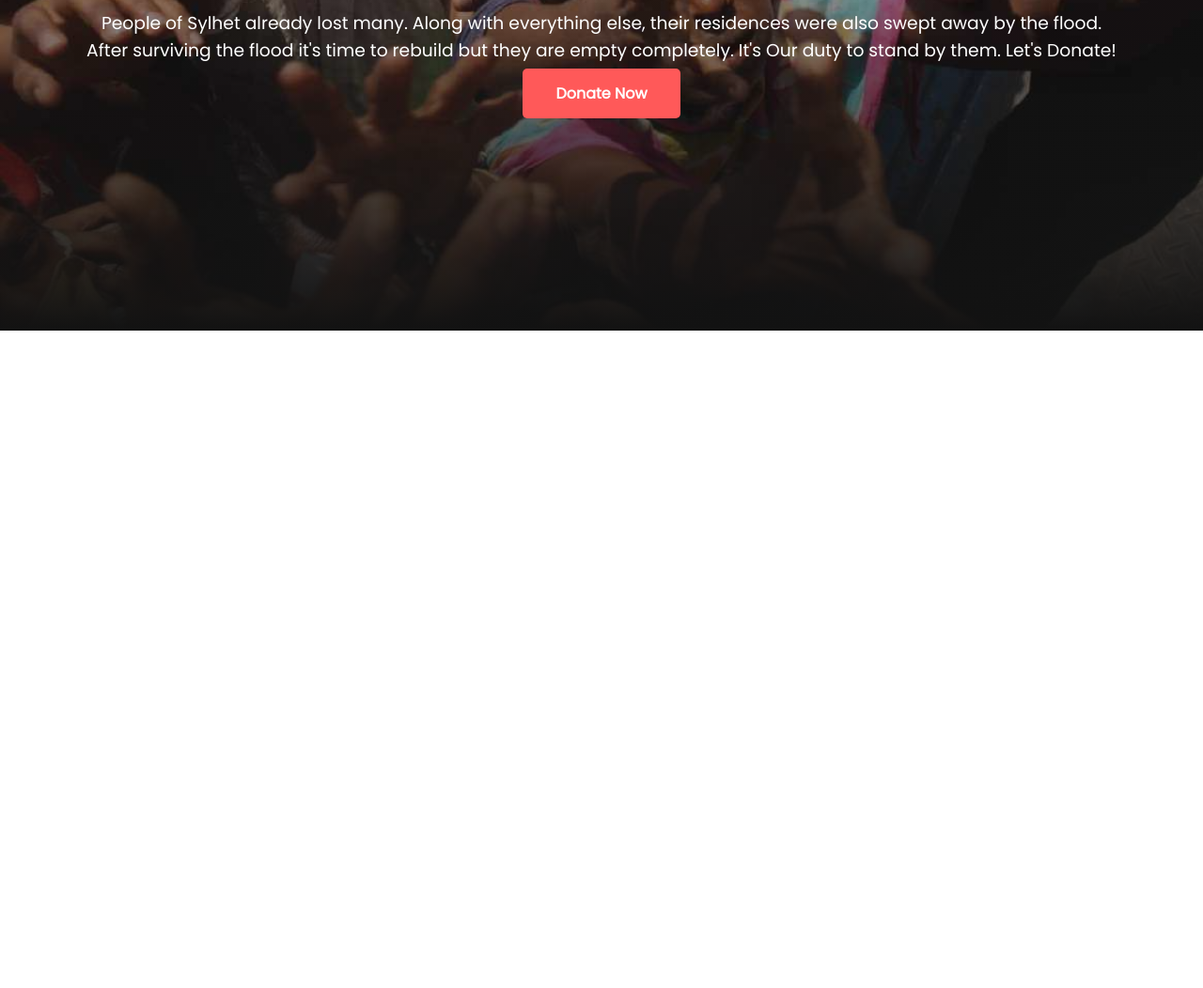
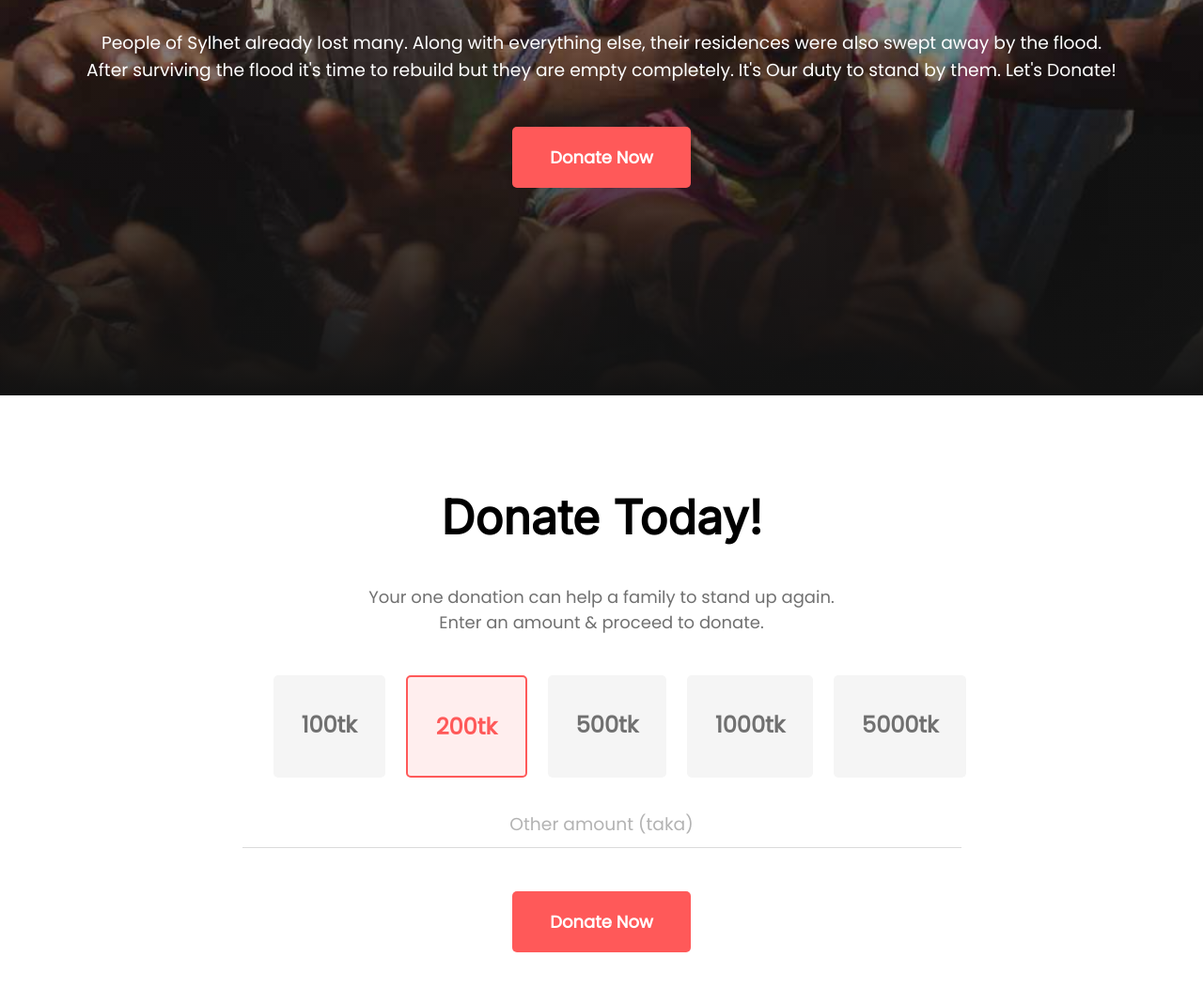
Before and after one commit to asifur3958/flood-relief-donation, a plain HTML site: page index.html in a window 1280 px wide. Shown: the part 340-1392 px from the top of the page at 94% size. Before the commit the page ends 800 px from the top, so only its background shows below. Drawn offline with Linux system fonts and the light colour scheme.

Commit message:
added 2nd section(amount)

```diff
--- a/index.html
+++ b/index.html
@@ -5,19 +5,42 @@
     <meta http-equiv="X-UA-Compatible" content="IE=edge">
     <meta name="viewport" content="width=device-width, initial-scale=1.0">
     <title>Donate For Sylhet</title>
-    <link rel="preconnect" href="https://fonts.googleapis.com">
     <link rel="preconnect" href="https://fonts.gstatic.com" crossorigin>
-    <link href="https://fonts.googleapis.com/css2?family=Poppins&display=swap" rel="stylesheet">
+    <link href="https://fonts.googleapis.com/css2?family=Inter&family=Poppins&display=swap" rel="stylesheet">
     <link rel="stylesheet" href="style.css">
 </head>
 
 <body>
-    <div class="cover">
+    <section class="cover">
         <div class="introduction">
-            <h1 class="header01">Let's Help Them Rebuild And Dwell</h1>
-            <h3 class="description">People of Sylhet already lost many. Along with everything else, their residences were also swept away by the flood.<br>After surviving the flood it's time to rebuild but they are empty completely. It's Our duty to stand by them. Let's Donate!</h3>
+            <h1 id="header01">Let's Help Them Rebuild And Dwell</h1>
+            <h3 id="description01">People of Sylhet already lost many. Along with everything else, their residences were also swept away by the flood.<br>After surviving the flood it's time to rebuild but they are empty completely. It's Our duty to stand by them. Let's Donate!</h3>
             <a class="donate-button" target="_blank" href="https://bidyanondo.org/projects/Flood-Relief-Program"><strong>Donate Now</strong></a>
         </div>
-    </div>
+    </section>
+
+    <section class="donation-amount">
+        <h1 id="header-D-today">Donate Today!</h1>
+        <h3 id="description02">Your one donation can help a family to stand up again.<br>Enter an amount & proceed to donate.</h3>
+        <div class="flexible-container" >
+            <div class="amounts">
+                <h1>100tk</h1>
+            </div>
+            <div class="amounts desired-amount">
+                <h1>200tk</h1>
+            </div>
+            <div class="amounts">
+                <h1>500tk</h1>
+            </div>
+            <div class="amounts">
+                <h1>1000tk</h1>
+            </div>
+            <div class="amounts">
+                <h1>5000tk</h1>
+            </div>
+        </div>
+        <h3 id="otherAmount">Other amount (taka)<hr></h3>
+        <a class="donate-button" target="_blank" href="https://bidyanondo.org/projects/Flood-Relief-Program"><strong>Donate Now</strong></a>
+    </section>
 </body>
 </html>
--- a/style.css
+++ b/style.css
@@ -1,13 +1,14 @@
 body{
     font-family: 'Poppins', sans-serif;
     margin: 0;
+    margin-bottom: -3px;
 }
 
 .cover{
-    padding: 240px 0px;
     background-size:cover;
     background-repeat: no-repeat;
     background-image: linear-gradient(360deg,	#121212 0%,rgba(18, 18, 18, 0) 100%), url(./images/donation8.jpg);
+    padding: 240px 0px;
 }
 .introduction{
     width: 100%;
@@ -16,20 +17,67 @@ body{
     margin-top: -75px;
     text-align: center;
 }
-.header01{
+#header01{
     font-size: 65px;
     text-align: center;
 
 }
-.description{
+#description01{
     font-weight: 100;
+    margin-bottom: 65px;
 }
 .donate-button{
-    font-weight: 200;
+    padding: 20px 40px;
     color: white;
+    background-color: #FF5959;
     text-decoration: none;
-    padding: 15px 35px;
-    background-color: #FF5959;
     border-radius: 5px;
-    margin-top: 10px;
+    font-size: large;
 }
+.donation-amount{
+    text-align: center;
+    margin-top: 100px;
+    margin-bottom: 100px;
+}
+#header-D-today{
+    font-size: 50px;
+    font-weight:bolder;
+    font-family:'Inter', sans-serif;
+}
+#description02{
+    font-weight: 100;
+    font-size: 18px;
+    color: #707070;
+    margin-top: 20px;
+}
+.flexible-container{
+    display: flex;
+    padding-left: 21%;
+}
+.amounts{
+    padding: 15px 30px;
+    background-color: whitesmoke;
+    color: #707070;
+    margin-left: 22px;
+    margin-top: 25px;
+    margin-right: 0px;
+    border-radius: 5px;
+}
+.desired-amount{
+    background-color: #FFEEEE;
+    border: 2px solid #FF5959;
+    color: #FF5959;
+    font-weight: 900;
+}
+#otherAmount{
+    color: #B3B3B3;
+    font-weight: 100;
+    margin-top: 35px;
+}
+hr{
+    width: 765px;
+    height: 1px;
+    border: none;
+    background-color: #DADADA;
+    margin-bottom: 65px;
+}
```
